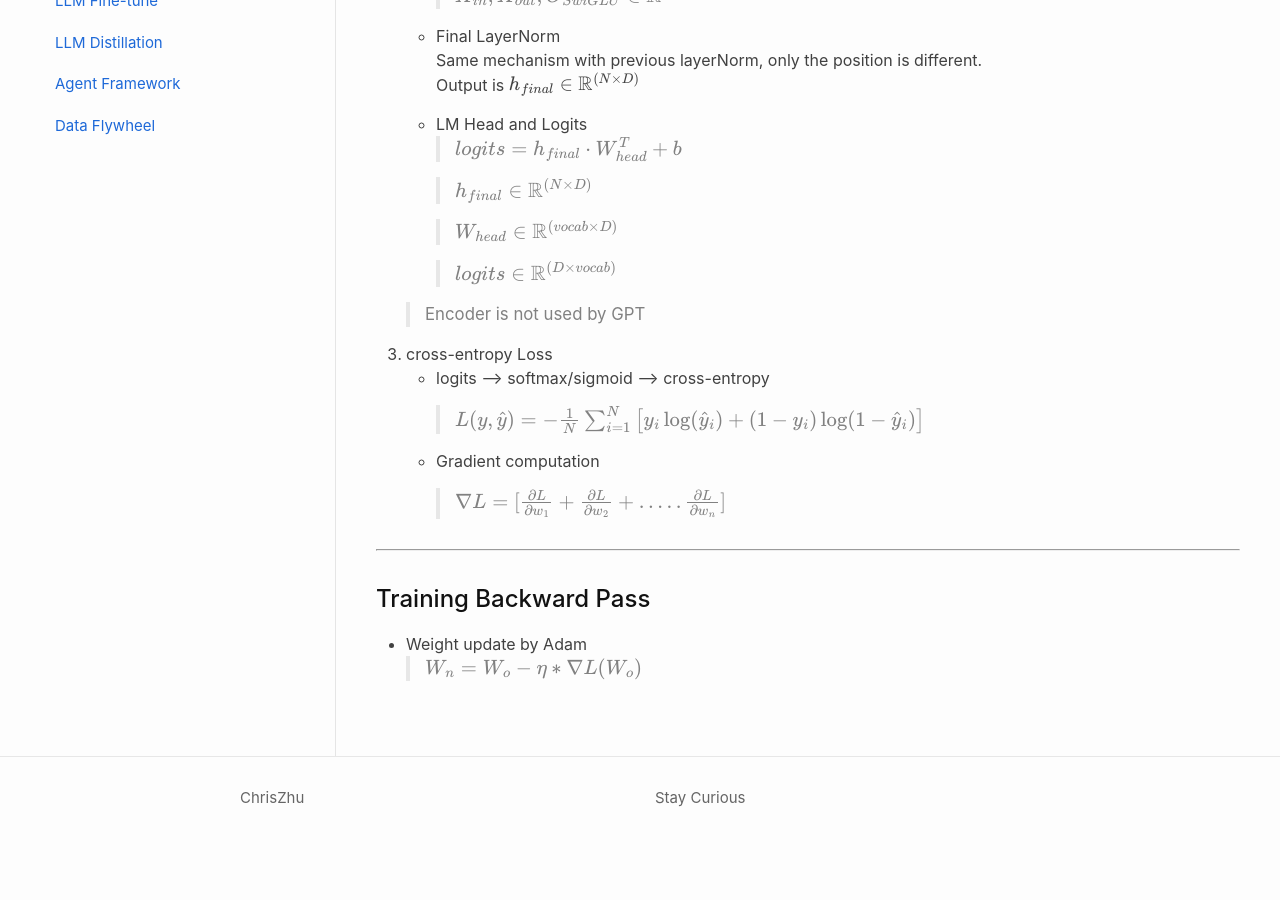
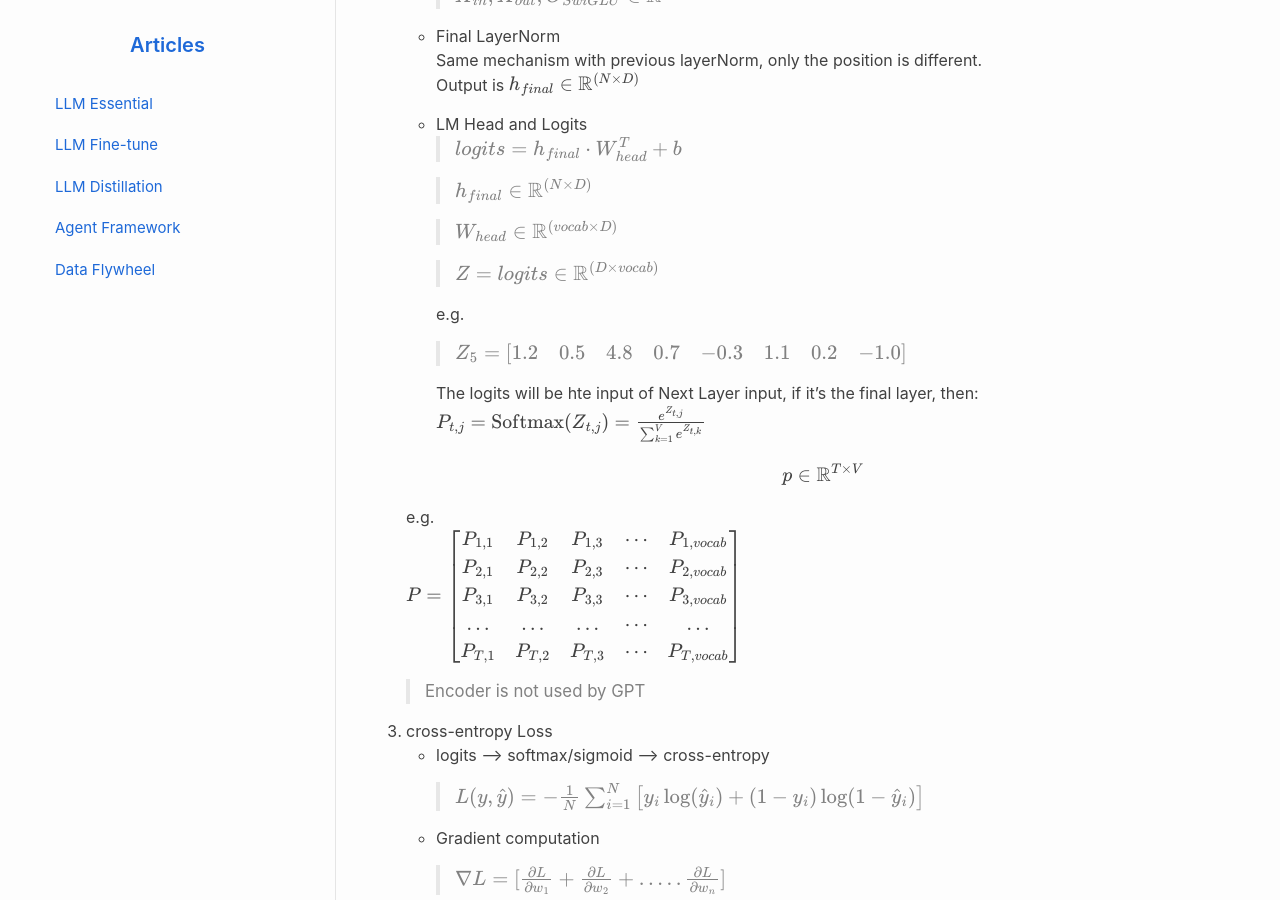
Before and after one commit to ChrisZhu2050/chriszhu2050.github.io, a Jekyll site: the page built from index.md, in a window 1280 px wide and 900 px high, scrolled down 19741 px. Built offline with Jekyll 4.4.1, drawn with Linux system fonts in a browser that asks for light colours; nearby versions of some CDN libraries; formulas are drawn with MathJax 3; before the commit the page ends 20610 px from its top, so only the background shows below that.

Commit message:
Update index.md

```diff
--- a/index.md
+++ b/index.md
@@ -1010,7 +1010,40 @@ graph LR
 
         > $W_{head} \in \mathbb R^{(vocab \times D)}$
 
-        > $logits \in \mathbb R^{(D \times vocab)}$
+        > $Z = logits \in \mathbb R^{(D \times vocab)}$
+
+        e.g.
+        >$
+        Z_5=
+        \begin{bmatrix}
+        1.2 & 0.5 & 4.8 & 0.7 & -0.3 & 1.1 & 0.2 & -1.0
+        \end{bmatrix}
+        $
+
+
+        The logits will be hte input of Next Layer input, if it's the final layer, then:
+      $$
+      P_{t,j}
+      =
+      \operatorname{Softmax}(Z_{t,j})
+      =
+      \frac{e^{Z_{t,j}}}
+      {\sum_{k=1}^{V}e^{Z_{t,k}}}
+      $$
+
+      $$p \in \mathbb R ^{T \times V}$$
+
+      e.g.
+      $$
+      P=
+      \begin{bmatrix}
+      P_{1,1} & P_{1,2} & P_{1,3} & \cdots & P_{1,vocab}\\
+      P_{2,1} & P_{2,2} & P_{2,3} & \cdots & P_{2,vocab}\\
+      P_{3,1} & P_{3,2} & P_{3,3} & \cdots & P_{3,vocab}\\
+      ... & ... & ... & \cdots & ...\\
+      P_{T,1} & P_{T,2} & P_{T,3} & \cdots & P_{T,vocab}
+      \end{bmatrix}
+      $$
 
 
       <a href="" id="whereami"></a>
```
